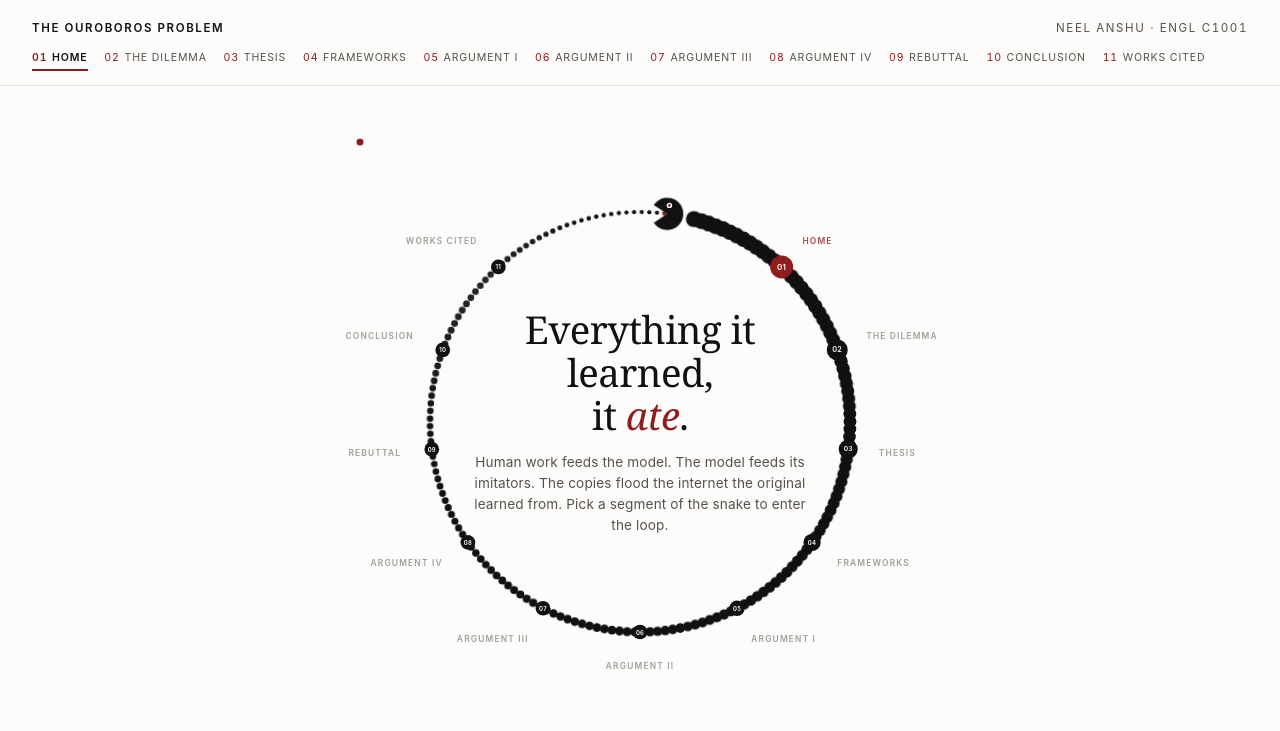
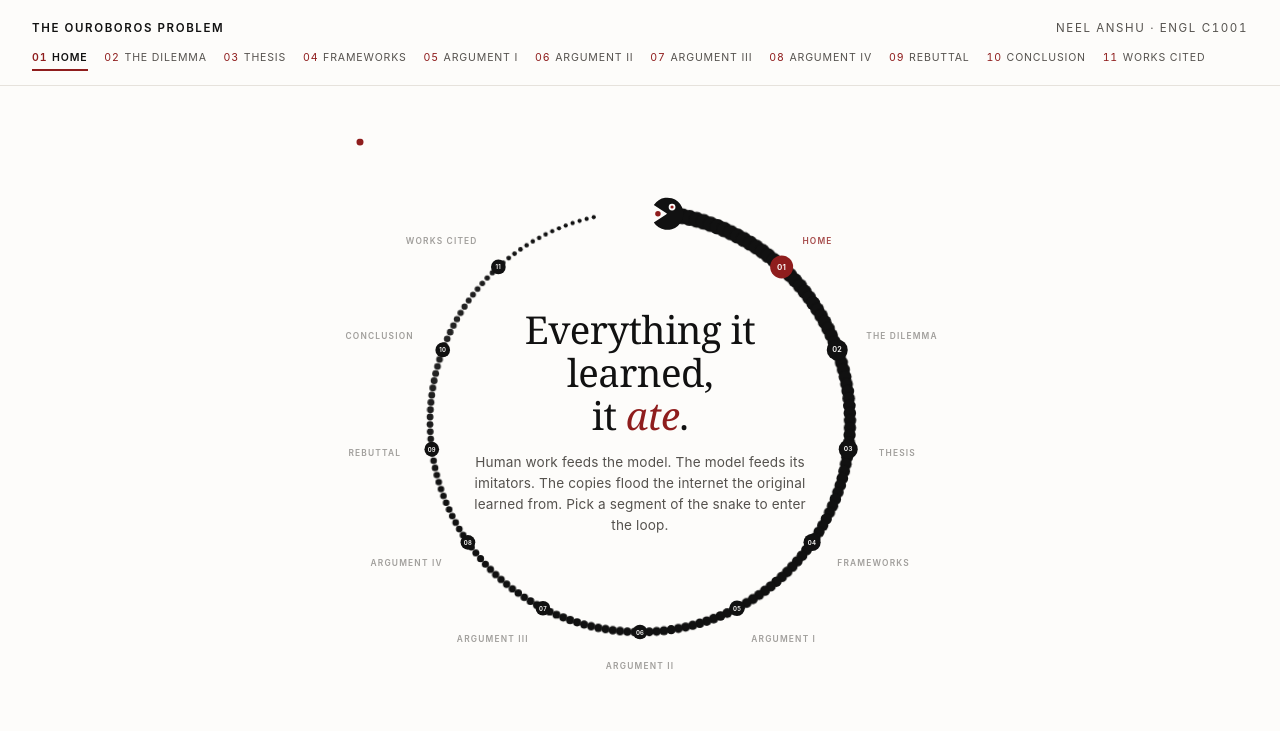
Before and after one commit to BoredCreator/ouroboros-problem, a plain HTML site: page index.html in a window 1280 px wide. Shown: the top 731 px of the page. Drawn offline with Linux system fonts and the light colour scheme.

Commit message:
Head cleanup: eye clear of jaws, tail tip mid-mouth, head fused to neck
Co-Authored-By: Claude Fable 5 <noreply@anthropic.com>

```diff
--- a/snake.js
+++ b/snake.js
@@ -15,33 +15,34 @@
     return [cx + r * Math.cos(a), cy + r * Math.sin(a)];
   }
 
-  /* Body of tightly packed tapering dots. The tail continues past the gap and
-     curls INTO the open mouth; the head is an open-jawed wedge (pac-man cut)
-     aimed straight at the red tail tip. Returns angle helpers. */
+  /* Body of tightly packed tapering dots. The tail runs up to the open jaws;
+     the red tail tip floats in the middle of the mouth, mid-bite. The head is
+     an open-jawed wedge (pac-man cut) fused to the neck. Returns helpers. */
   function drawSnake(svg, o) {
-    const a0 = o.start + o.gap;                 // neck, just past the mouth
-    const aTail = o.start - o.gap * 0.55;       // tail tip, inside the jaws
-    const span = (2 * Math.PI - o.gap) + o.gap * 0.45; // neck → into the mouth
+    const a0 = o.start + o.gap;                  // neck, just past the mouth
+    const ha = o.start + o.gap * 0.5;            // head centre on the ring
+    const H = o.rMax * 2.0;                      // head radius
+    const [hx, hy] = polar(o.cx, o.cy, o.r, ha);
+
+    // Mouth aims across the gap at the incoming tail.
+    const [mx, my] = polar(o.cx, o.cy, o.r, o.start - o.gap * 0.5);
+    const theta = Math.atan2(my - hy, mx - hx);
+
+    // Body starts inside the back of the skull (fused joint) and ends just
+    // short of the jaw tips so nothing pokes into the mouth.
+    const aBody = ha + (H / o.r) * 0.5;
+    const span = (a0 + 2 * Math.PI - o.gap * 1.5 - (H / o.r) * 1.2) - aBody;
 
     for (let i = 0; i < o.segs; i++) {
       const t = i / (o.segs - 1);
-      const [x, y] = polar(o.cx, o.cy, o.r, a0 + t * span);
+      const [x, y] = polar(o.cx, o.cy, o.r, aBody + t * span);
       const r = o.rMin + (o.rMax - o.rMin) * Math.pow(1 - t, 1.35);
       const c = el("circle", { cx: x, cy: y, r: r.toFixed(2), class: "seg" });
       if (o.wave) c.style.animationDelay = (t * 5.2) + "s";
-      if (i === o.segs - 1) {
-        c.setAttribute("class", "seg tailtip");
-        c.setAttribute("r", (o.rMax * 0.3).toFixed(2));
-      }
       svg.appendChild(c);
     }
 
-    // Head: an open-jawed wedge biting toward the tail tip.
-    const ha = o.start + o.gap * 0.5;
-    const H = o.rMax * 2.0;
-    const [hx, hy] = polar(o.cx, o.cy, o.r, ha);
-    const [tx, ty] = polar(o.cx, o.cy, o.r, aTail);
-    const theta = Math.atan2(ty - hy, tx - hx);  // mouth aims at the tail
+    // Head: an open-jawed wedge biting toward the tail.
     const m = 0.58;                              // jaw half-angle (~33°)
     const [j1x, j1y] = [hx + H * Math.cos(theta - m), hy + H * Math.sin(theta - m)];
     const [j2x, j2y] = [hx + H * Math.cos(theta + m), hy + H * Math.sin(theta + m)];
@@ -49,17 +50,25 @@
       d: "M " + hx.toFixed(1) + " " + hy.toFixed(1) +
          " L " + j1x.toFixed(1) + " " + j1y.toFixed(1) +
          " A " + H + " " + H + " 0 1 0 " + j2x.toFixed(1) + " " + j2y.toFixed(1) + " Z",
-      class: "seg head"
+      class: "head"
     }));
-    // Eye: high on the skull, perpendicular to the mouth on the outward side
-    // and pulled back from the jaws, so it never touches the mouth cut.
+
+    // The red tail tip, held mid-mouth between the open jaws.
+    svg.appendChild(el("circle", {
+      cx: (hx + H * 0.58 * Math.cos(theta)).toFixed(1),
+      cy: (hy + H * 0.58 * Math.sin(theta)).toFixed(1),
+      r: (o.rMax * 0.34).toFixed(2),
+      class: "tailtip"
+    }));
+
+    // Eye: on the back of the skull, outward side, well clear of the jaw cut.
     const [rox, roy] = [Math.cos(ha), Math.sin(ha)];          // outward radial
     let phi = theta - Math.PI / 2;
     if (Math.cos(phi) * rox + Math.sin(phi) * roy < 0) phi = theta + Math.PI / 2;
-    const ex = hx + H * 0.52 * Math.cos(phi) - H * 0.14 * Math.cos(theta);
-    const ey = hy + H * 0.52 * Math.sin(phi) - H * 0.14 * Math.sin(theta);
-    svg.appendChild(el("circle", { cx: ex, cy: ey, r: H * 0.17, class: "eye" }));
-    svg.appendChild(el("circle", { cx: ex, cy: ey, r: H * 0.08, class: "pupil" }));
+    const ex = hx + H * 0.42 * Math.cos(phi) - H * 0.3 * Math.cos(theta);
+    const ey = hy + H * 0.42 * Math.sin(phi) - H * 0.3 * Math.sin(theta);
+    svg.appendChild(el("circle", { cx: ex, cy: ey, r: H * 0.21, class: "eye" }));
+    svg.appendChild(el("circle", { cx: ex, cy: ey, r: H * 0.1, class: "pupil" }));
 
     return {
       a0: a0,
--- a/styles.css
+++ b/styles.css
@@ -226,6 +226,7 @@ figure.infographic figcaption a { color: var(--red); }
 .eye { fill: var(--paper); }
 .pupil { fill: var(--red); }
 .tailtip { fill: var(--red); }
+.head { fill: var(--ink); }
 
 /* ---------- Interactive hub: sections as snake segments ---------- */
 
```
